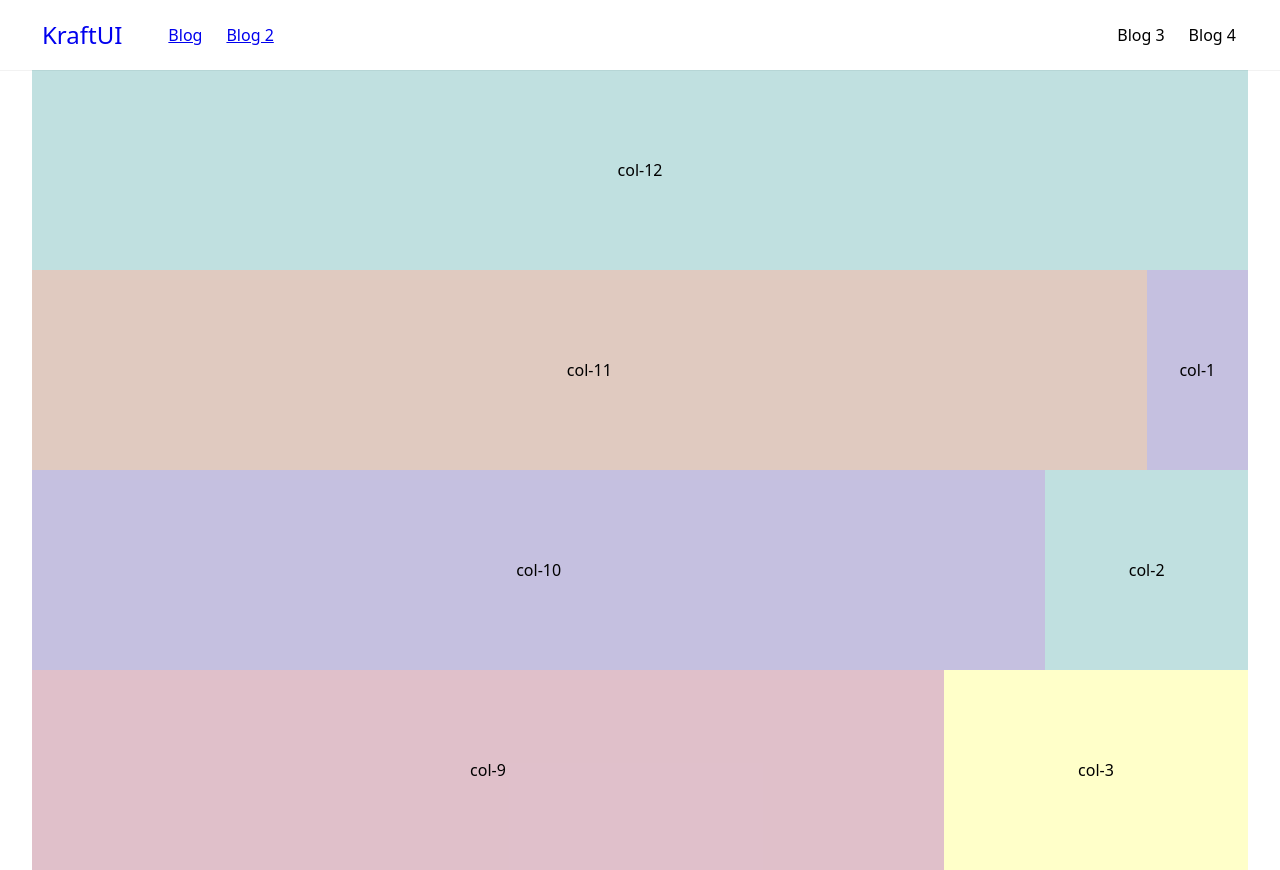
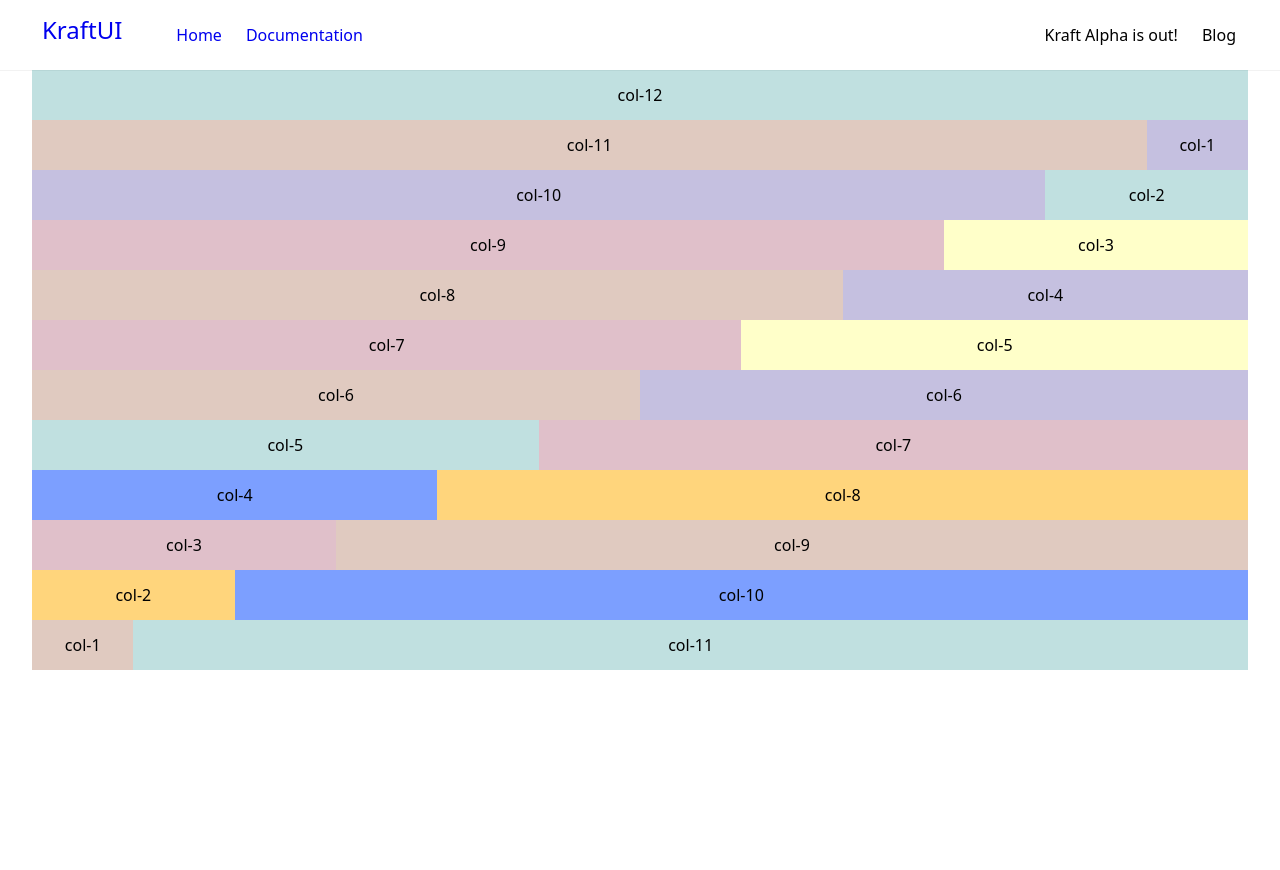
Before and after one commit to wiztemple/kraftui, a website: page index.html in a window 1280 px wide. After the commit the page ends 800 px from the top, so only its background shows below. Drawn offline with Linux system fonts and the light colour scheme.

Commit message:
complete navbar implementation and add grid system

```diff
--- a/css/style.css
+++ b/css/style.css
@@ -491,7 +491,7 @@ table {
   display: flex;
   align-items: center;
   flex-shrink: 0;
-  margin-right: 1.5rem;
+  margin-right: 2rem;
 }
 .nav-brand > a {
   font-size: 24px;
@@ -509,7 +509,7 @@ table {
 }
 .nav-link,
 .nav-item {
-  height: 50px;
+  height: 70px;
   display: flex;
   align-items: center;
   padding: 0 0.75rem;
@@ -536,6 +536,12 @@ table {
 .nav-item {
   flex-grow: 1;
 }
+.nav-link {
+  text-decoration: none;
+}
+.nav-link:hover {
+  border-bottom: 2px solid dodgerblue;
+}
 .nav-menu-hamburger {
   width: 1rem;
   height: 1rem;
@@ -555,9 +561,11 @@ table {
 .box-2,
 .box-3,
 .box-4,
-.box-5 {
+.box-5,
+.box-6,
+.box-7 {
   width: 100%;
-  height: 200px;
+  height: 50px;
   display: flex;
   justify-content: center;
   align-items: center;
@@ -576,6 +584,12 @@ table {
 }
 .box-5 {
   background-color: rgba(255, 255, 0, 0.212);
+}
+.box-6 {
+  background-color: rgba(0, 68, 255, 0.514);
+}
+.box-7 {
+  background-color: rgba(255, 174, 0, 0.514);
 }
 /*flex*/
 .flex {
@@ -786,6 +800,9 @@ table {
     margin-right: 60px;
     max-width: none;
   }
+  .nav-brand {
+    height: 70px;
+  }
   .nav > .container-fluid {
     width: 100%;
     display: flex;
@@ -808,7 +825,9 @@ table {
     align-items: center;
   }
   .nav-link,
-  .nav-item {
+  .nav-item,
+  .nav-brand {
+    height: 70px;
     display: flex;
     align-items: center;
   }
--- a/index.html
+++ b/index.html
@@ -29,19 +29,19 @@
           </div>
           <div class="nav-menu">
             <div class="nav-left">
-              <a href="#responsive-header" class="nav-link">
-                Blog
+              <a href="#" class="nav-link">
+                Home
               </a>
-              <a href="#responsive-header" class="nav-link">
-                Blog 2
+              <a href="#" class="nav-link">
+                Documentation
               </a>
             </div>
             <div class="nav-right">
               <div class="nav-item">
-                Blog 3
+                Kraft Alpha is out!
               </div>
               <div class="nav-item">
-                Blog 4
+                Blog
               </div>
             </div>
           </div>
@@ -56,38 +56,134 @@
           </div>
         </div>
         <div class="columns">
-          <div class="col-11">
+          <div class="full-width md-col-11">
             <div class="box-2">
               col-11
             </div>
           </div>
-          <div class="col-1">
+          <div class="full-width md-col-1">
             <div class="box-3">
               col-1
             </div>
           </div>
         </div>
         <div class="columns">
-          <div class="col-10">
+          <div class="full-width md-col-10">
             <div class="box-3">
               col-10
             </div>
           </div>
-          <div class="col-2">
+          <div class="full-width md-col-2">
             <div class="box-1">
               col-2
             </div>
           </div>
         </div>
         <div class="columns">
-          <div class="col-9">
+          <div class="full-width md-col-9">
             <div class="box-4">
               col-9
             </div>
           </div>
-          <div class="col-3">
+          <div class="full-width md-col-3">
             <div class="box-5">
               col-3
+            </div>
+          </div>
+        </div>
+        <div class="columns">
+          <div class="full-width md-col-8">
+            <div class="box-2">
+              col-8
+            </div>
+          </div>
+          <div class="full-width md-col-4">
+            <div class="box-3">
+              col-4
+            </div>
+          </div>
+        </div>
+        <div class="columns">
+          <div class="full-width md-col-7">
+            <div class="box-4">
+              col-7
+            </div>
+          </div>
+          <div class="full-width md-col-5">
+            <div class="box-5">
+              col-5
+            </div>
+          </div>
+        </div>
+        <div class="columns">
+          <div class="full-width md-col-6">
+            <div class="box-2">
+              col-6
+            </div>
+          </div>
+          <div class="full-width md-col-6">
+            <div class="box-3">
+              col-6
+            </div>
+          </div>
+        </div>
+        <div class="columns">
+          <div class="full-width md-col-5">
+            <div class="box-1">
+              col-5
+            </div>
+          </div>
+          <div class="full-width md-col-7">
+            <div class="box-4">
+              col-7
+            </div>
+          </div>
+        </div>
+        <div class="columns">
+          <div class="full-width md-col-4">
+            <div class="box-6">
+              col-4
+            </div>
+          </div>
+          <div class="full-width md-col-8">
+            <div class="box-7">
+              col-8
+            </div>
+          </div>
+        </div>
+        <div class="columns">
+          <div class="full-width md-col-3">
+            <div class="box-4">
+              col-3
+            </div>
+          </div>
+          <div class="full-width md-col-9">
+            <div class="box-2">
+              col-9
+            </div>
+          </div>
+        </div>
+        <div class="columns">
+          <div class="full-width md-col-2">
+            <div class="box-7">
+              col-2
+            </div>
+          </div>
+          <div class="full-width md-col-10">
+            <div class="box-6">
+              col-10
+            </div>
+          </div>
+        </div>
+        <div class="columns">
+          <div class="full-width md-col-1">
+            <div class="box-2">
+              col-1
+            </div>
+          </div>
+          <div class="full-width md-col-11">
+            <div class="box-1">
+              col-11
             </div>
           </div>
         </div>
```
